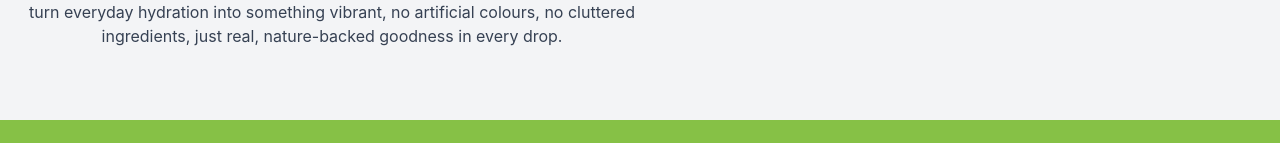
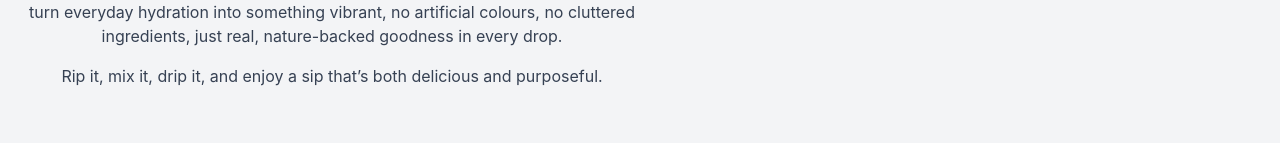
Before and after one commit to Catbusp/dripveda, a React (Vite) app: page / in a window 1280 px wide. Shown: the part 956-1099 px from the top of the page. Built offline with nearby package versions, Linux system fonts and the light colour scheme.

Commit message:
about us

```diff
--- a/src/components/About.jsx
+++ b/src/components/About.jsx
@@ -18,8 +18,8 @@ function About() {
           <p className="text-gray-700 mb-4 text-center">
           DripVeda celebrates the simple joy of natural refreshment. Born out of a love for bold fruit flavours and time-honoured spice wisdom, we craft drink premixes that turn everyday hydration into something vibrant, no artificial colours, no cluttered ingredients, just real, nature-backed goodness in every drop.
           </p>
-          {/* <p className="text-gray-700 text-center">
-          Rip it, mix it, drip it, and enjoy a sip that’s both delicious and purposeful.          </p> */}
+          <p className="text-gray-700 text-center">
+          Rip it, mix it, drip it, and enjoy a sip that’s both delicious and purposeful.          </p>
         </div>
       </div>
     </section>
```
